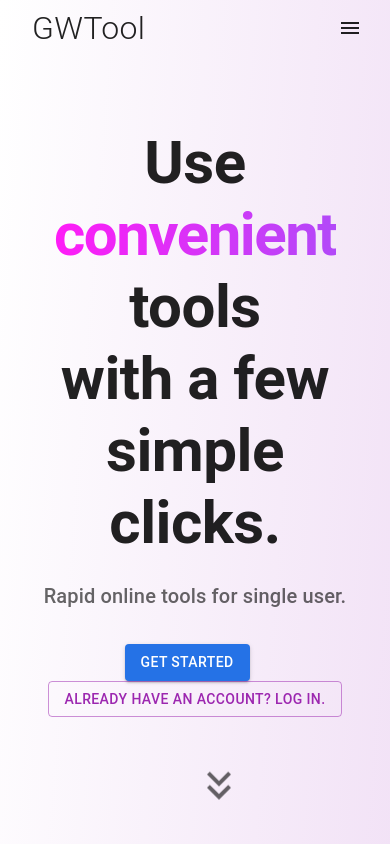
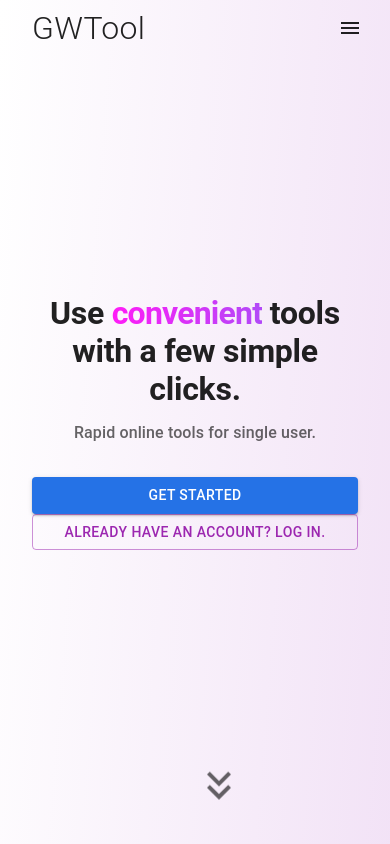
Before and after one commit to andygqw/GWTool_React, a React (Create React App) app: page / in a window 390 px wide. Shown: the top 844 px of the page. Built offline with nearby package versions, Linux system fonts and the light colour scheme.

Commit message:
phone screen compatible for app.js

```diff
--- a/src/Component/LandingPage.js
+++ b/src/Component/LandingPage.js
@@ -81,14 +81,14 @@ const LandingPage = ({mode, isLoggedIn}) => {
                     gutterBottom
                     sx={{
                         fontWeight: 'bold',
-                        color: theme.palette.text.primary
+                        color: theme.palette.text.primary,
+                        fontSize: {xs: '2rem', sm: '2.5rem', md: '3rem'}
                     }}
                 >
                     {isLoggedIn ? (
                         <>Welcome! Use <span className={"gradient-text tracking-tight inline font-semibold"}>
-                            convenient
-                        </span> tools<br/>with
-                            a few simple clicks.</>
+                convenient
+            </span> tools<br/>with a few simple clicks.</>
                     ) : (
                         <>Use <span
                             className={"gradient-text tracking-tight inline font-semibold"}>convenient</span> tools<br/>with
@@ -99,32 +99,27 @@ const LandingPage = ({mode, isLoggedIn}) => {
                     variant="h6"
                     sx={{
                         color: theme.palette.text.secondary,
-                        mb: 4
+                        mb: 4,
+                        fontSize: {xs: '1rem', sm: '1.25rem'}
                     }}
                 >
                     Rapid online tools for single user.
                 </Typography>
                 <div>
                     {isLoggedIn ? (
-                        // <Button variant="contained"
-                        //         color="primary"
-                        //         sx={{mr: 2}}
-                        //         onClick={() => navigate('/resources')}
-                        // >
-                        //     Go to Resources
-                        // </Button>
                         <></>
                     ) : (
                         <>
                             <Button variant="contained"
                                     color="primary"
-                                    sx={{mr: 2}}
+                                    sx={{mr: 2, width: {xs: '100%', sm: 'auto'}}}
                                     onClick={() => navigate('/register')}
                             >
                                 Get Started
                             </Button>
                             <Button variant="outlined"
                                     color="secondary"
+                                    sx={{width: {xs: '100%', sm: 'auto'}}}
                                     onClick={() => navigate('/login')}
                             >
                                 Already have an account? Log in.
@@ -132,14 +127,14 @@ const LandingPage = ({mode, isLoggedIn}) => {
                         </>
                     )}
                 </div>
-
                 <Box
                     sx={{
                         position: 'absolute',
                         bottom: '20px',
                         left: '50%',
                         transform: 'translateX(-50%)',
-                        animation: 'bounce 2s infinite'
+                        animation: 'bounce 2s infinite',
+                        display: {xs: 'block', md: 'none'}
                     }}
                 >
                     <KeyboardDoubleArrowDownIcon
```
